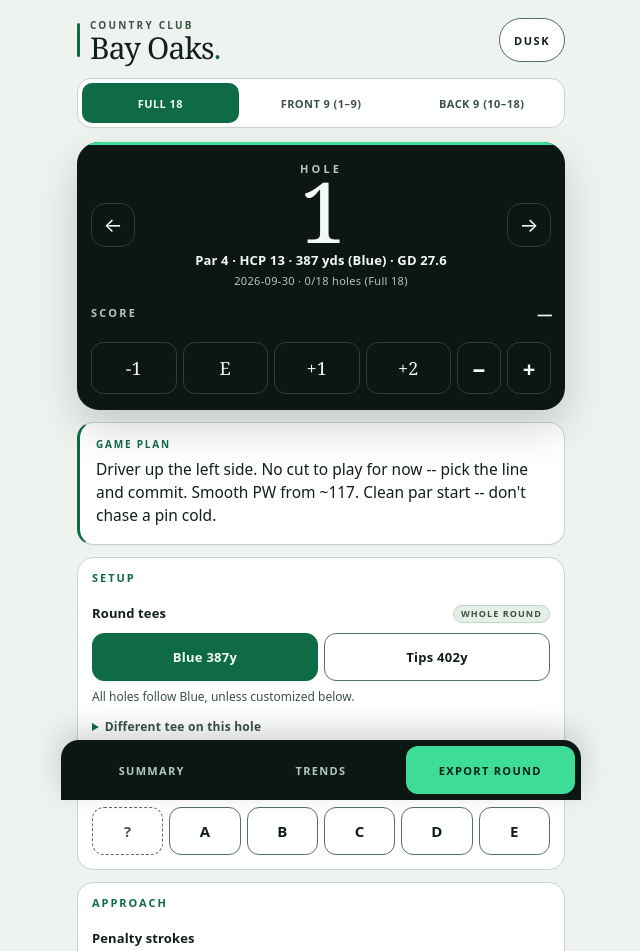
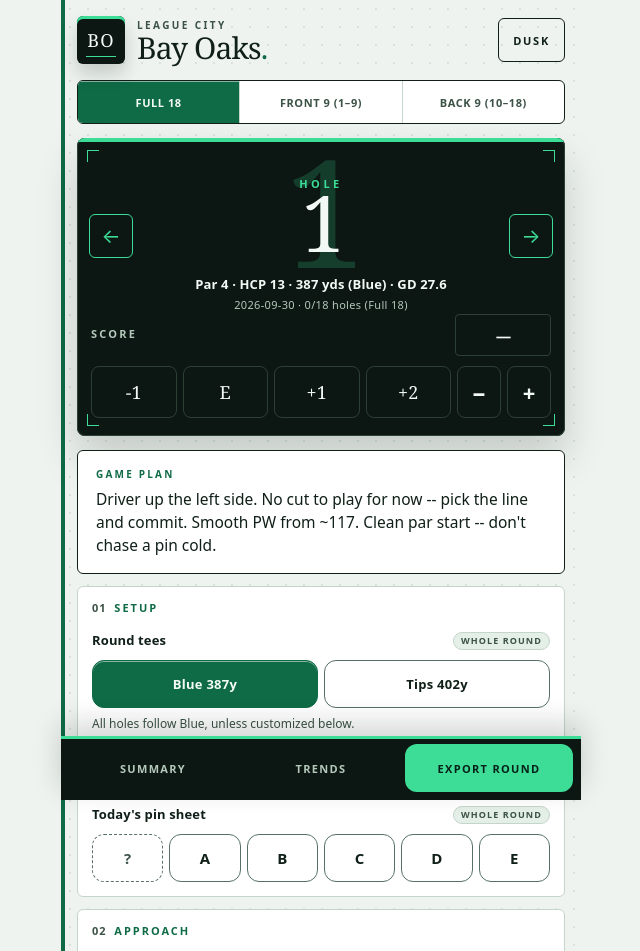
Before and after one commit to Kmill26/bay-oaks-tracker, a website: page index.html in a window 1280 px wide. Shown: the top 951 px of the page, without its empty margins (319-959 px from the left). Drawn offline with Linux system fonts and the light colour scheme.

Commit message:
v61: printed plate — monogram, crop marks, ghost numeral
The fairway colors stay. The card gets a lockup, a cropped hole number, and a score key that lights when it is the one you tapped.

```diff
--- a/index.html
+++ b/index.html
@@ -13,7 +13,7 @@
 <body>
 
 <div class="headerWrap">
-  <div class="brand"><span class="mark" aria-hidden="true"></span><div><span class="eyebrow">Country club</span><h1>Bay Oaks<span class="brandDot" aria-hidden="true">.</span></h1></div></div>
+  <div class="brand"><div class="crest" aria-hidden="true"><span>BO</span></div><div><span class="eyebrow">League City</span><h1>Bay Oaks<span class="brandDot" aria-hidden="true">.</span></h1></div></div>
   <div class="headerActions">
     <button id="installBtn" class="installBtn" hidden onclick="installApp()">Install</button>
     <button id="themeToggle" class="themeToggle" onclick="toggleTheme()">Dusk</button>
@@ -31,10 +31,14 @@
 
 <div id="holeView">
   <div class="beam">
+  <span class="tick tl" aria-hidden="true"></span>
+  <span class="tick tr" aria-hidden="true"></span>
+  <span class="tick bl" aria-hidden="true"></span>
+  <span class="tick br" aria-hidden="true"></span>
   <div class="nav">
     <button aria-label="Previous hole" onclick="move(-1)">&#8592;</button>
     <div class="holeLbl">
-      <div class="num">Hole <span id="holeNum">1</span></div>
+      <div class="num"><span class="ghost" id="holeGhost" aria-hidden="true">1</span><span class="kicker">Hole</span><span id="holeNum">1</span></div>
       <div class="meta" id="holeMeta"></div>
       <div class="done" id="doneLbl"></div>
     </div>
--- a/js/app.js
+++ b/js/app.js
@@ -1187,7 +1187,12 @@ function move(d){
 
 function render(){
   var h=holes[cur], c=COURSE[cur];
-  var hn=document.getElementById('holeNum'); if(hn)hn.textContent=cur+1;
+  var hn=document.getElementById('holeNum');
+  if(hn){
+    hn.textContent=cur+1;
+    var ghost=document.getElementById('holeGhost');
+    if(ghost)ghost.textContent=cur+1;
+  }
   var hm=document.getElementById('holeMeta'); if(hm)hm.textContent=pvMeta(cur);
   var tt=document.getElementById('tipText'); if(tt)tt.textContent=pvTip(cur);
   pinSeg();
--- a/styles.css
+++ b/styles.css
@@ -1,6 +1,6 @@
-/* v60 Fairway. Pale mist by day, night green after dusk. One green: deep on
-   the paper, lamp-bright on the hole board. Serif is the card face. Green,
-   red, and warn stay on results. No second hue. */
+/* v61 Plate. Same fairway colors as v60. The page is a printed card now:
+   monogram, crop marks, a ghost hole number, a score bug. Sheen and lamp
+   are highlights, not new hues. */
 :root{
   color-scheme:light;
   --ground:#EEF3EF; --panel:#FFFFFF; --panel2:#E3EFE7;
@@ -11,6 +11,7 @@
   --hero-line:#2C4036; --hero-good:#8EE0B4; --hero-bad:#FFB8B2;
   --on-brass:#062117; --brass-edge:#062117;
   --accent:#0E6B45; --focus:#0E6B45; --shadow:rgba(12,22,18,.18);
+  --sheen:rgba(255,255,255,.5); --lamp:rgba(61,220,151,.32); --dot:rgba(16,32,24,.09);
   --sans:system-ui,-apple-system,"Segoe UI",Roboto,sans-serif;
   --serif:Georgia,"Iowan Old Style","Palatino Linotype",Palatino,serif;
   --numerals:ui-monospace,"SF Mono","Roboto Mono",monospace;
@@ -25,13 +26,17 @@ body.dusk{
   --hero-line:#1C2C24; --hero-good:#3DDC97; --hero-bad:#FFB4AE;
   --on-brass:#062117; --brass-edge:#062117;
   --accent:#3DDC97; --focus:#3DDC97; --shadow:rgba(0,0,0,.5);
+  --sheen:rgba(255,255,255,.42); --lamp:rgba(61,220,151,.2); --dot:rgba(232,244,236,.06);
 }
 *{box-sizing:border-box;-webkit-tap-highlight-color:transparent;}
 html{background:var(--ground);}
 body{
   margin:0 auto;max-width:520px;
-  padding:calc(18px + env(safe-area-inset-top)) 16px calc(76px + env(safe-area-inset-bottom));
-  background:var(--ground);color:var(--ink);
+  padding:calc(16px + env(safe-area-inset-top)) 16px calc(76px + env(safe-area-inset-bottom));
+  background-color:var(--ground);color:var(--ink);
+  background-image:radial-gradient(var(--dot) .7px, transparent .8px);
+  background-size:18px 18px;
+  box-shadow:inset 4px 0 0 var(--oxblood);
   font-family:var(--sans);font-size:16px;line-height:1.45;
   -webkit-font-smoothing:antialiased;text-rendering:optimizeLegibility;
   touch-action:manipulation;
@@ -48,95 +53,131 @@ pre,#exportText{font-family:var(--numerals);font-variant-numeric:tabular-nums;}
 .trendCard,.holeLbl .meta{font-variant-numeric:tabular-nums;}
 
 .headerWrap{
-  display:flex;align-items:flex-end;justify-content:space-between;gap:12px;
+  display:flex;align-items:center;justify-content:space-between;gap:12px;
   margin:0 0 14px;padding-bottom:2px;
 }
-.brand{display:flex;align-items:center;gap:10px;min-width:0;}
-.mark{
-  flex:0 0 auto;width:3px;height:34px;border-radius:2px;background:var(--oxblood);
+.brand{display:flex;align-items:center;gap:12px;min-width:0;}
+.crest{
+  flex:0 0 auto;width:48px;height:48px;display:grid;place-items:center;
+  background:var(--hero);color:var(--hero-ink);border-radius:6px;position:relative;
+  box-shadow:inset 0 3px 0 var(--brass), 0 10px 18px var(--shadow);
+}
+.crest span{
+  font-family:var(--serif);font-size:18px;font-weight:500;letter-spacing:.06em;line-height:1;
+}
+.crest::after{
+  content:"";position:absolute;left:9px;right:9px;bottom:7px;height:1px;background:var(--brass);
 }
 .brand .eyebrow{
-  display:block;margin-bottom:1px;
-  font-size:10px;font-weight:700;letter-spacing:.22em;text-transform:uppercase;color:var(--muted);
+  display:block;margin-bottom:2px;
+  font-size:10px;font-weight:700;letter-spacing:.24em;text-transform:uppercase;color:var(--muted);
 }
 h1{margin:0;font-size:30px;font-weight:500;letter-spacing:-.03em;line-height:.95;}
 .brandDot{color:var(--oxblood);}
 .headerActions{display:flex;flex:0 0 auto;gap:6px;align-items:center;}
 .themeToggle,.installBtn{
-  min-height:44px;padding:0 14px;border:1px solid var(--line-strong);border-radius:999px;
-  background:var(--panel);color:var(--ink);font-size:11px;font-weight:700;letter-spacing:.14em;text-transform:uppercase;
+  min-height:44px;padding:0 14px;border:1px solid var(--ink);border-radius:6px;
+  background:transparent;color:var(--ink);font-size:11px;font-weight:700;letter-spacing:.16em;text-transform:uppercase;
 }
 .installBtn{background:var(--oxblood);border-color:var(--oxblood);color:var(--on-oxblood);}
 .installBtn[hidden]{display:none;}
 
 .modeWrap{
-  display:flex;gap:4px;margin-bottom:14px;padding:4px;
-  border-radius:14px;background:var(--panel);border:1px solid var(--line);
+  display:flex;gap:0;margin-bottom:14px;padding:0;
+  border-radius:6px;background:var(--panel);border:1px solid var(--ink);overflow:hidden;
 }
 .modeBtn{
-  flex:1;min-width:0;min-height:40px;padding:8px 4px;border:0;border-radius:10px;
-  background:transparent;color:var(--muted);
-  font-size:11px;font-weight:700;letter-spacing:.04em;text-transform:uppercase;
+  flex:1;min-width:0;min-height:42px;padding:8px 4px;border:0;border-right:1px solid var(--line);
+  border-radius:0;background:transparent;color:var(--muted);
+  font-size:11px;font-weight:700;letter-spacing:.05em;text-transform:uppercase;
 }
-.modeBtn.on{background:var(--oxblood);color:var(--on-oxblood);}
+.modeBtn:last-child{border-right:0;}
+.modeBtn.on{background:var(--oxblood);color:var(--on-oxblood);box-shadow:inset 0 1px 0 var(--sheen);}
 
 .nav{
   display:flex;align-items:center;justify-content:space-between;gap:8px;
-  margin:0;padding:16px 14px 4px;background:transparent;color:var(--hero-ink);
+  margin:0;padding:18px 12px 2px;background:transparent;color:var(--hero-ink);position:relative;z-index:1;
 }
 .beam{
   position:relative;background:var(--hero);color:var(--hero-ink);
-  border-radius:22px;overflow:hidden;
-  box-shadow:0 18px 40px var(--shadow);
+  border-radius:8px;overflow:hidden;
+  box-shadow:0 22px 40px var(--shadow), inset 0 0 0 1px var(--hero-line);
 }
-.beam::before{content:"";display:block;height:3px;background:var(--brass);}
+.beam::before{content:"";display:block;height:4px;background:var(--brass);}
+.tick{position:absolute;width:12px;height:12px;z-index:2;pointer-events:none;border-color:var(--brass);border-style:solid;}
+.tick.tl{top:12px;left:10px;border-width:1px 0 0 1px;}
+.tick.tr{top:12px;right:10px;border-width:1px 1px 0 0;}
+.tick.bl{bottom:10px;left:10px;border-width:0 0 1px 1px;}
+.tick.br{bottom:10px;right:10px;border-width:0 1px 1px 0;}
 .beam .scoreSheet{margin:0;background:transparent;border:0;}
-.beam .scoreCard{padding:2px 14px 16px;border:0;}
+.beam .scoreCard{padding:0 14px 18px;border:0;}
 .beam .lbl{color:var(--hero-muted);}
-.beam .scoreNow{color:var(--hero-ink);}
-.beam .scoreNow.under{color:var(--hero-good);}
-.beam .scoreNow.over{color:var(--hero-bad);}
+.beam .scoreNow{
+  color:var(--hero-ink);
+  min-width:92px;padding:1px 8px;border:1px solid var(--hero-line);border-radius:4px;
+  text-align:center;
+}
+.beam .scoreNow.under{color:var(--hero-good);border-color:var(--hero-good);}
+.beam .scoreNow.over{color:var(--hero-bad);border-color:var(--hero-bad);}
 .beam .scoreNow.even{color:var(--hero-ink);}
 .beam .btns button,.beam .mini{
-  background:transparent;color:var(--hero-ink);border-color:var(--hero-line);border-radius:12px;
+  background:transparent;color:var(--hero-ink);border-color:var(--hero-line);border-radius:8px;
 }
 .beam .btns button.on,.beam .scoreCard .btns button.on{
   background:var(--brass);border-color:var(--brass);color:var(--on-brass);
+  box-shadow:inset 0 1px 0 var(--sheen), 0 8px 16px var(--lamp);
 }
 .nav button{
-  flex:0 0 44px;width:44px;height:44px;border:1px solid var(--hero-line);border-radius:14px;
-  background:transparent;color:var(--hero-ink);font-size:20px;line-height:1;
+  position:relative;z-index:2;
+  flex:0 0 44px;width:44px;height:44px;border:1px solid var(--brass);border-radius:6px;
+  background:transparent;color:var(--brass);font-size:20px;line-height:1;
 }
 .nav button:focus-visible{outline-color:var(--brass);}
-.holeLbl{min-width:0;text-align:center;}
+.holeLbl{min-width:0;text-align:center;position:relative;}
 .holeLbl .num{
-  display:flex;flex-direction:column;justify-content:center;align-items:center;gap:0;
-  font-size:11px;font-weight:700;letter-spacing:.28em;text-transform:uppercase;color:var(--hero-muted);
+  position:relative;display:flex;flex-direction:column;justify-content:center;align-items:center;
+  min-height:108px;
+}
+.ghost{
+  position:absolute;left:50%;top:46%;transform:translate(-50%,-50%);
+  font-family:var(--serif);font-weight:500;font-size:150px;line-height:.75;letter-spacing:-.06em;
+  color:var(--brass);opacity:.2;pointer-events:none;z-index:0;white-space:nowrap;
+}
+.kicker{
+  position:relative;z-index:1;
+  font-size:11px;font-weight:700;letter-spacing:.32em;text-transform:uppercase;color:var(--brass);
 }
 #holeNum{
-  font-size:84px;font-weight:500;line-height:.8;letter-spacing:-.05em;color:var(--hero-ink);
+  position:relative;z-index:1;
+  font-size:78px;font-weight:500;line-height:.78;letter-spacing:-.05em;color:var(--hero-ink);
 }
 .holeLbl .meta{margin-top:8px;font-size:13px;font-weight:600;line-height:1.35;color:var(--hero-ink);letter-spacing:.01em;}
 .holeLbl .done{margin-top:3px;font-size:11px;letter-spacing:.03em;line-height:1.4;color:var(--hero-muted);}
 
 .tip{
-  padding:14px 16px 16px;margin:12px 0 0;border:1px solid var(--line);border-left:3px solid var(--oxblood);
-  border-radius:16px;background:var(--panel);font-size:15.5px;line-height:1.5;
-  box-shadow:0 1px 0 var(--line-soft);
+  position:relative;padding:16px 16px 16px 18px;margin:14px 0 0;
+  border:1px solid var(--ink);border-radius:6px;background:var(--panel);
+  font-size:15.5px;line-height:1.5;
 }
 .tip b{
   display:block;margin-bottom:6px;color:var(--oxblood);
-  font-size:10px;font-weight:700;letter-spacing:.18em;text-transform:uppercase;
+  font-size:10px;font-weight:700;letter-spacing:.22em;text-transform:uppercase;
 }
 #tipText{display:block;white-space:pre-line;}
 
 .sheet{
   margin-top:12px;background:var(--panel);border:1px solid var(--line);
-  border-radius:16px;overflow:hidden;
+  border-radius:6px;overflow:hidden;
 }
+#holeView{counter-reset:sheet;}
 .sheetTitle{
-  margin:0;padding:12px 14px 8px;border-bottom:0;
+  margin:0;padding:13px 14px 4px;border-bottom:0;
   color:var(--oxblood);font-size:11px;font-weight:700;letter-spacing:.18em;text-transform:uppercase;line-height:1.4;
+  counter-increment:sheet;
+}
+.sheetTitle::before{
+  content:counter(sheet, decimal-leading-zero);
+  display:inline-block;margin-right:8px;color:var(--muted);letter-spacing:.08em;
 }
 .row{margin:0;padding:12px 14px 14px;background:transparent;border:0;border-bottom:1px solid var(--line-soft);border-radius:0;}
 .sheet>.row:last-child,.sheet>.inlineWrap:last-child{border-bottom:0;}
@@ -162,7 +203,7 @@ h1{margin:0;font-size:30px;font-weight:500;letter-spacing:-.03em;line-height:.95
   transition:background-color .12s ease,color .12s ease,border-color .12s ease;
 }
 .btns button{flex:1;min-width:0;min-height:48px;padding:10px 2px;font-size:15px;letter-spacing:.01em;}
-.btns button.on{background:var(--oxblood);border-color:var(--oxblood);color:var(--on-oxblood);font-weight:700;}
+.btns button.on{background:var(--oxblood);border-color:var(--oxblood);color:var(--on-oxblood);font-weight:700;box-shadow:inset 0 1px 0 var(--sheen);}
 #holeTeeBtns button{font-size:13px;letter-spacing:.02em;}
 #pinBtns button:first-child.on{background:transparent;color:var(--muted);border:1px dashed var(--line-strong);}
 .row.disabled{pointer-events:none;}
@@ -189,6 +230,7 @@ h1{margin:0;font-size:30px;font-weight:500;letter-spacing:-.03em;line-height:.95
 .mini{flex:0 0 44px;width:44px;height:52px;border-radius:12px;background:transparent;font-size:22px;}
 .scoreNow{color:var(--ink);font-size:22px;font-weight:500;letter-spacing:-.03em;}
 .lbl .scoreNow{min-width:72px;text-align:right;}
+.beam .lbl .scoreNow{min-width:96px;text-align:center;}
 
 .noteBox{
   width:100%;min-height:96px;padding:12px;resize:vertical;
@@ -218,10 +260,9 @@ h1{margin:0;font-size:30px;font-weight:500;letter-spacing:-.03em;line-height:.95
 .footer{
   position:fixed;z-index:90;bottom:0;left:0;right:0;display:flex;gap:0;
   max-width:520px;margin-inline:auto;
-  padding:6px 6px calc(6px + env(safe-area-inset-bottom));
+  padding:8px 8px calc(8px + env(safe-area-inset-bottom));
   background:var(--hero);border-top:0;
-  border-radius:18px 18px 0 0;
-  box-shadow:0 -10px 28px var(--shadow);
+  box-shadow:inset 0 3px 0 var(--brass), 0 -12px 28px var(--shadow);
 }
 .footer button{
   flex:1;min-width:0;min-height:48px;padding:12px 4px;border-radius:12px;border:0;
@@ -235,7 +276,7 @@ pre{
   margin:12px 0 0;padding:14px;border:1px solid var(--line);border-radius:14px;
   background:var(--panel);color:var(--ink);font-size:11.5px;line-height:1.5;white-space:pre-wrap;word-break:break-word;
 }
-#stats{margin-top:4px;padding:2px 16px;background:var(--panel);border:1px solid var(--line);border-radius:16px;}
+#stats{margin-top:4px;padding:2px 16px;background:var(--panel);border:1px solid var(--line);border-radius:6px;}
 .stat{display:flex;justify-content:space-between;gap:16px;padding:13px 0;border-bottom:1px solid var(--line-soft);font-size:14px;line-height:1.4;}
 .stat:last-child{border-bottom:0;}
 .stat b{color:var(--ink);text-align:right;font-weight:500;letter-spacing:-.02em;}
@@ -247,7 +288,7 @@ pre{
 }
 .warn{color:var(--warn);font-weight:700;}
 
-.trendCard{margin:0 0 12px;padding:14px;background:var(--panel);border:1px solid var(--line);border-radius:16px;}
+.trendCard{margin:0 0 12px;padding:14px;background:var(--panel);border:1px solid var(--line);border-radius:6px;}
 .trendCard .lbl{margin-bottom:12px;font-size:11px;font-weight:700;letter-spacing:.16em;text-transform:uppercase;line-height:1.4;color:var(--oxblood);}
 .trendGrid{display:grid;grid-template-columns:repeat(2,minmax(0,1fr));gap:8px;margin-top:4px;}
 .metricBox{padding:14px 6px;text-align:center;border:1px solid var(--line);border-radius:14px;background:var(--panel2);}
@@ -271,7 +312,8 @@ pre{
   h1{font-size:26px;}
   .btns{gap:4px;}
   .nav{padding-inline:8px;}
-  #holeNum{font-size:68px;}
+  #holeNum{font-size:64px;}
+  .ghost{font-size:120px;}
   .holeLbl .meta{font-size:12px;}
   .scoreWrap .btns{min-width:100%;}
   .scoreWrap .mini{flex:1;}
--- a/sw.js
+++ b/sw.js
@@ -1,9 +1,9 @@
-const C='bayoaks-v60';
+const C='bayoaks-v61';
 // v17.1: the app is no longer one file. Every split asset must be precached or the PWA
 // breaks offline in a way that only shows up on the course with no signal.
 const ASSETS=['./','./index.html','./styles.css','./manifest.json','./icon-192.png','./icon-512.png',
   './js/seed.js','./js/stats.js','./js/course.js','./js/player.js','./js/app.js'];
-// v60: fairway card. Deep green on paper, a lamp-green score on the hole board.
+// v61: plate, monogram, ghost hole number. Same fairway colors.
 // v54: a new shell waits until this one is closed. Activating it under an open
 // round reloads the hole when the signal blips, which is the failure mode on the back nine.
 self.addEventListener('install',e=>{e.waitUntil(caches.open(C).then(c=>c.addAll(ASSETS)));});
```
Also changed, not shown: docs/palette-log.md (+15 -0 lines).
